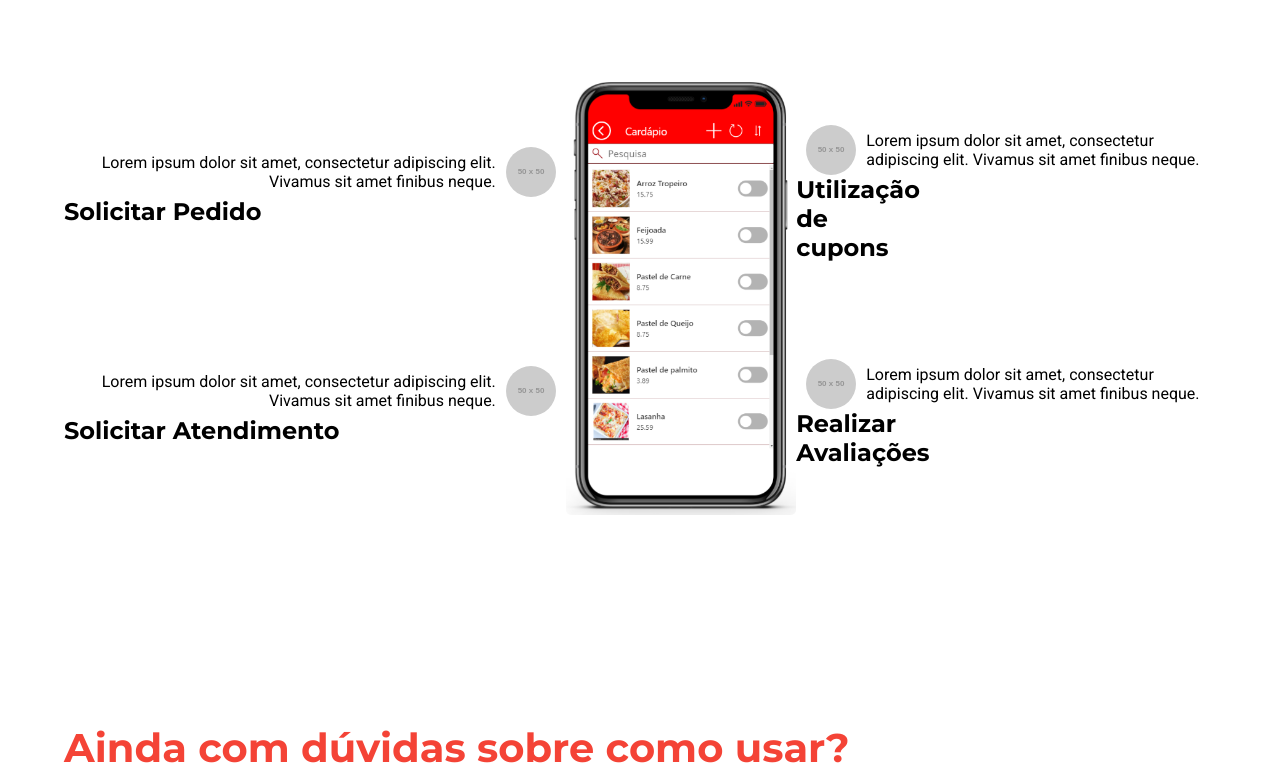
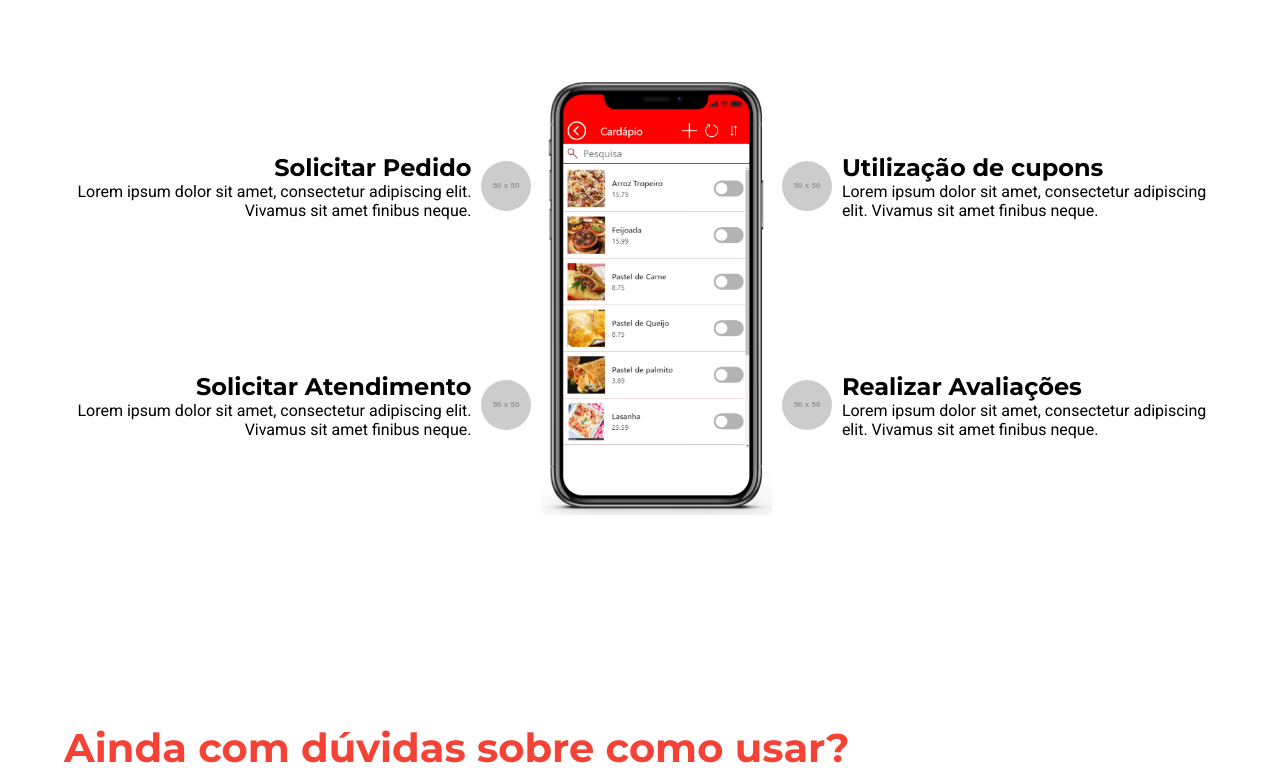
Before and after one commit to henrikato/yourcheff, a website: page index.html in a window 1280 px wide. Shown: the part 2021-2800 px from the top of the page. Drawn offline with nearby package versions, Linux system fonts and the light colour scheme; placeholder pictures from the web are drawn by us.

Commit message:
Correcoes de layout

```diff
--- a/assets/css/estilos.scss
+++ b/assets/css/estilos.scss
@@ -55,6 +55,7 @@ html {
         }
 
         & ul {
+            grid-area: menu;
             display: inline-flex;
             list-style: none;
 
@@ -70,7 +71,7 @@ html {
     background: linear-gradient(rgba(255, 255, 255, .5), #FFF 70%);
     padding: 6em 5em 4em;
     display: grid;
-    grid-template-columns: 50% 20% 20%;
+    grid-template-columns: 50% auto 30%;
     grid-template-areas: 'texto void exemplo';
     align-items: center;
 
@@ -156,8 +157,12 @@ html {
                     border-radius: 50px;
                 }
 
+                & > h2 {
+                    grid-area: titulo;
+                }
+
                 & > p {
-                    grid-area: texto;
+                    grid-area: descricao;
                 }
             }
 
@@ -167,7 +172,16 @@ html {
                 align-items: center;
 
                 & > .etapa {
-                    grid-template: 'texto img' / auto 70px;
+                    grid-template:
+                        'titulo img'
+                        'descricao img'
+                        / auto 70px;
+                    align-items: center;
+
+                    & > h2 {
+                        text-align: end;
+                    }
+
                     & > p {
                         text-align: right;
                     }
@@ -192,7 +206,12 @@ html {
                 align-items: center;
 
                 & > .etapa {
-                    grid-template: 'img texto' / 70px auto;
+                    grid-template:
+                        'img titulo'
+                        'img descricao'
+                        / 70px auto;
+                    align-items: center;
+                    justify-content: flex-start;
                     & > p {
                         text-align: left;
                     }
--- a/assets/css/partials/_text.scss
+++ b/assets/css/partials/_text.scss
@@ -6,7 +6,7 @@
     font-family: 'Montserrat', sans-serif;
 
     & * {
-        line-height: 0;
+        line-height: 20pt;
         font-family: 'Montserrat', sans-serif;
         font-size: 16pt;
         color: #000;
```
Also changed, not shown: assets/css/estilos.css, 1 other file.
